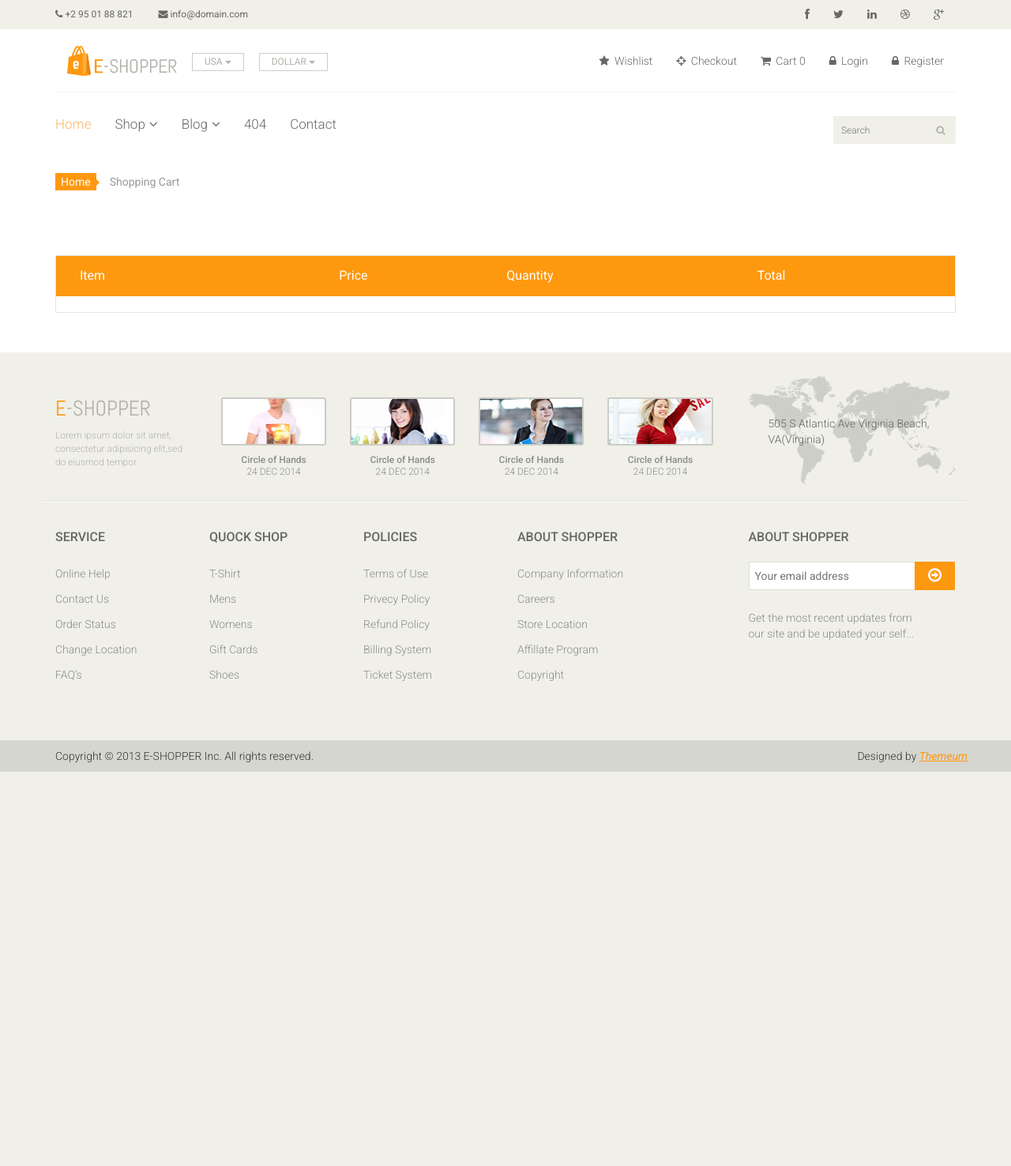
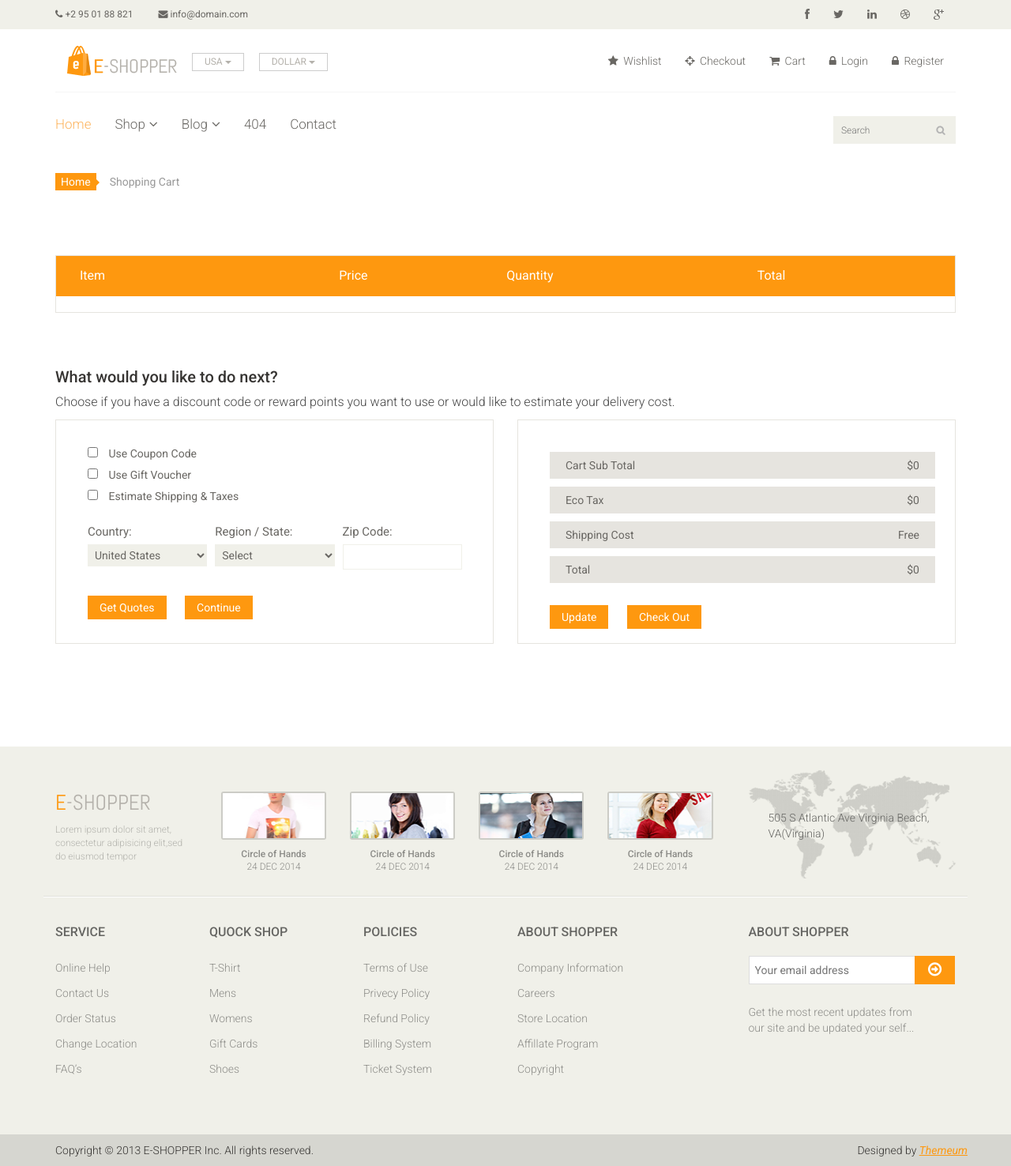
Before and after one commit to huuphuoc149/python_ban_hang, a Flask app: page /show_cart in a window 1280 px wide. Shown: the whole page at 79% size. Before the commit the page ends 977 px from the top, so only its background shows below. Run offline with Flask 3, Linux system fonts and the light colour scheme.

Commit message:
Update Project

```diff
--- a/routes/show_cart.py
+++ b/routes/show_cart.py
@@ -6,7 +6,15 @@ show_cart_bp = Blueprint("show_cart", __name__)
 # Mở trang xem giỏ hàng → mặc định GET, không cần methods
 @show_cart_bp.route("/show_cart")
 def show_cart():
+
     # Lấy giỏ hàng từ session, chưa mua gì thì là danh sách rỗng (không báo lỗi)
     cart = session.get("cart", [])
-    # Gửi giỏ sang cart.html với tên products (nhiều món → số nhiều), trong HTML lặp {% for p in products %}
-    return render_template("cart.html", products=cart)
+    # Cộng tiền tất cả món (giá × số lượng) → tải lại trang vẫn đúng tổng
+    # Không có if/break: món nào cũng phải cộng, và phải cộng HẾT
+    sub_total = 0
+    for item in cart:
+        sub_total += item["price"] * item["qty"]
+
+    # Gửi giỏ (products) + tổng tiền (sub_total) sang cart.html
+    # Trong HTML: lặp {% for p in products %}, hiện tổng bằng {{ sub_total }}
+    return render_template("cart.html", products=cart, sub_total=sub_total)
--- a/templates/cart.html
+++ b/templates/cart.html
@@ -60,6 +60,86 @@
   </div>
 </section>
 <!--/#cart_items-->
+<section id="do_action">
+  <div class="container">
+    <div class="heading">
+      <h3>What would you like to do next?</h3>
+      <p>
+        Choose if you have a discount code or reward points you want to use or
+        would like to estimate your delivery cost.
+      </p>
+    </div>
+    <div class="row">
+      <div class="col-sm-6">
+        <div class="chose_area">
+          <ul class="user_option">
+            <li>
+              <input type="checkbox" />
+              <label>Use Coupon Code</label>
+            </li>
+            <li>
+              <input type="checkbox" />
+              <label>Use Gift Voucher</label>
+            </li>
+            <li>
+              <input type="checkbox" />
+              <label>Estimate Shipping & Taxes</label>
+            </li>
+          </ul>
+          <ul class="user_info">
+            <li class="single_field">
+              <label>Country:</label>
+              <select>
+                <option>United States</option>
+                <option>Bangladesh</option>
+                <option>UK</option>
+                <option>India</option>
+                <option>Pakistan</option>
+                <option>Ucrane</option>
+                <option>Canada</option>
+                <option>Dubai</option>
+              </select>
+            </li>
+            <li class="single_field">
+              <label>Region / State:</label>
+              <select>
+                <option>Select</option>
+                <option>Dhaka</option>
+                <option>London</option>
+                <option>Dillih</option>
+                <option>Lahore</option>
+                <option>Alaska</option>
+                <option>Canada</option>
+                <option>Dubai</option>
+              </select>
+            </li>
+            <li class="single_field zip-field">
+              <label>Zip Code:</label>
+              <input type="text" />
+            </li>
+          </ul>
+          <a class="btn btn-default update" href="">Get Quotes</a>
+          <a class="btn btn-default check_out" href="">Continue</a>
+        </div>
+      </div>
+      <div class="col-sm-6">
+        <div class="total_area">
+          <ul>
+            <!-- Thêm id = sub_total để ghi tổng tiền các món -->
+            <li>Cart Sub Total <span id="sub_total">${{sub_total}}</span></li>
+            <li>Eco Tax <span>$0</span></li>
+            <li>Shipping Cost <span>Free</span></li>
+            <!-- thêm id="grand_total" để ghi tổng cuối -->
+            <li>Total <span id="grand_total">${{sub_total}}</span></li>
+          </ul>
+          <a class="btn btn-default update" href="">Update</a>
+          <a class="btn btn-default check_out" href="">Check Out</a>
+        </div>
+      </div>
+    </div>
+  </div>
+</section>
+<!--/#do_action-->
 <script>
   let congqty = document.querySelectorAll(".cart_quantity_up");
   congqty.forEach(function (cong) {
@@ -76,6 +156,8 @@
       let price = Number(priceText.replace("$", ""));
       let total = price * qty;
       tr.querySelector(".cart_total_price").textContent = total;
+      // cộng lại tổng sau khi ô Total của dòng đã đổi
+      tinhtongLon();
       // Gửi ngầm (AJAX) sang Python để lưu qty mới vào session; await = chờ Python trả lời xong
       const response = await fetch("/update_cart", {
         method: "POST",
@@ -87,6 +169,12 @@
       //   đổi chuỗi JSON Python gửi về thành object JS → {status: "success"}
       const data = await response.json();
       console.log(data);
+      // Python đã tính lại tổng (update_cart.py) → JS ghi lên header; về 0 thì để trống (giống header lúc tải lại)
+      if (data.cart_count > 0) {
+        document.querySelector("#cart_count").textContent = data.cart_count;
+      } else {
+        document.querySelector("#cart_count").textContent = "";
+      }
     });
   });
   let truqty = document.querySelectorAll(".cart_quantity_down");
@@ -108,6 +196,8 @@
       let price = Number(priceText.replace("$", ""));
       let total = price * qty;
       tr.querySelector(".cart_total_price").textContent = total;
+      // cộng lại tổng tiền sau khi ô Total của dòng đã đổi
+      tinhtongLon();
       // Gửi ngầm (AJAX) sang Python để lưu qty mới vào session; await = chờ Python trả lời xong
       const response = await fetch("/update_cart", {
         method: "POST",
@@ -116,11 +206,18 @@
         // action = làm gì ("decrease" khớp elif action == "decrease" bên Python)
         body: JSON.stringify({ id: productId, action: "decrease" }),
       });
-      //   đổi chuỗi JSON Python gửi về thành object JS → {status: "success"}
+      // đổi chuỗi JSON Python gửi về thành object JS → {status: "success", "cart_count": cart_count}
       const data = await response.json();
       console.log(data);
+      // Python đã tính lại tổng (update_cart.py) → JS ghi lên header; về 0 thì để trống (giống header lúc tải lại)
+      if (data.cart_count > 0) {
+        document.querySelector("#cart_count").textContent = data.cart_count;
+      } else {
+        document.querySelector("#cart_count").textContent = "";
+      }
     });
   });
+
   let xoaqty = document.querySelectorAll(".cart_quantity_delete");
   xoaqty.forEach(function (xoa) {
     xoa.addEventListener("click", async function () {
@@ -128,18 +225,46 @@
       let productId = tr.id;
       // console.log("ID xóa", productId);
       tr.remove();
-      // Gửi ngầm (AJAX) sang Python để lưu qty mới vào session; await = chờ Python trả lời xong
+      // cộng lại tổng tiền sau khi dòng đã bị xóa khỏi bảng
+      tinhtongLon();
+
+      // Gửi ngầm (AJAX) sang Python để xóa món này khỏi session; await = chờ Python trả lời xong
       const response = await fetch("/update_cart", {
         method: "POST",
         headers: { "Content-Type": "application/json" }, // báo cho Flask: dữ liệu gửi lên là JSON
         // Đổi object thành chuỗi JSON để gửi: id = món nào (Python đọc .get("id")),
-        // action = làm gì ("delete" khớp if action == "delete" bên Python)
+        // action = làm gì ("delete" khớp elif action == "delete" bên Python)
         body: JSON.stringify({ id: productId, action: "delete" }),
       });
-      //   đổi chuỗi JSON Python gửi về thành object JS → {status: "success"}
+      // đổi chuỗi JSON Python gửi về thành object JS → {"status": "success", "cart_count": cart_count}
       const data = await response.json();
       console.log(data);
+      // Python đã tính lại tổng (update_cart.py) → JS ghi lên header; về 0 thì để trống (giống header lúc tải lại)
+      if (data.cart_count > 0) {
+        document.querySelector("#cart_count").textContent = data.cart_count;
+      } else {
+        document.querySelector("#cart_count").textContent = "";
+      }
     });
   });
+  // Cộng lại cột Total của MỌI dòng rồi ghi xuống khối tổng (gọi khi bấm + / −)
+  // Đặt ngoài 3 nút để nút nào cũng gọi được. Hàm viết bằng "function" nên gọi trước (dòng 160) vẫn chạy
+  function tinhtongLon() {
+    // lấy ô Total của tất cả dòng
+    let total = document.querySelectorAll(".cart_total_price");
+    console.log("Danh sách ", total);
+    // bắt đầu từ 0, giống sub_total = 0 bên show_cart.py
+    let sum = 0;
+    // Duyệt HẾT các ô, không break: cần cộng tất cả
+    total.forEach(function (tong) {
+      console.log("Đang duyệt ", tong);
+      let value = Number(tong.textContent);
+      sum = sum + value;
+    });
+    // Ghi tổng lên trang (textContent giống dòng 158)
+    // Total = Sub Total vì chưa tính thuế (Eco Tax $0 thay vì 2 như cũ)
+    document.getElementById("sub_total").textContent = "$" + sum;
+    document.getElementById("grand_total").textContent = "$" + sum;
+  }
 </script>
 {% endblock %}
--- a/templates/layout/header.html
+++ b/templates/layout/header.html
@@ -109,7 +109,11 @@
                 <a id="icon_cart" href="/show_cart"
                   ><i class="fa fa-shopping-cart"></i>
                   Cart
-                  <span id="cart_count">0</span></a
+                  <span id="cart_count"
+                    >{% if
+                    session.get('cart_count')%}{{session.get('cart_count')}}{%
+                    endif %}</span
+                  ></a
                 >
               </li>
               {% if not session.get("user_id")%}
@@ -148,7 +152,7 @@
           </div>
           <div class="mainmenu pull-left">
             <ul class="nav navbar-nav collapse navbar-collapse">
-              <li><a href="index.html" class="active">Home</a></li>
+              <li><a href="/" class="active">Home</a></li>
               <li class="dropdown">
                 <a href="#">Shop<i class="fa fa-angle-down"></i></a>
                 <ul role="menu" class="sub-menu">
```
Also changed, not shown: routes/add_to_cart.py (+14 -2 lines), routes/update_cart.py (+7 -1 lines), templates/index.html (+7 -10 lines).
